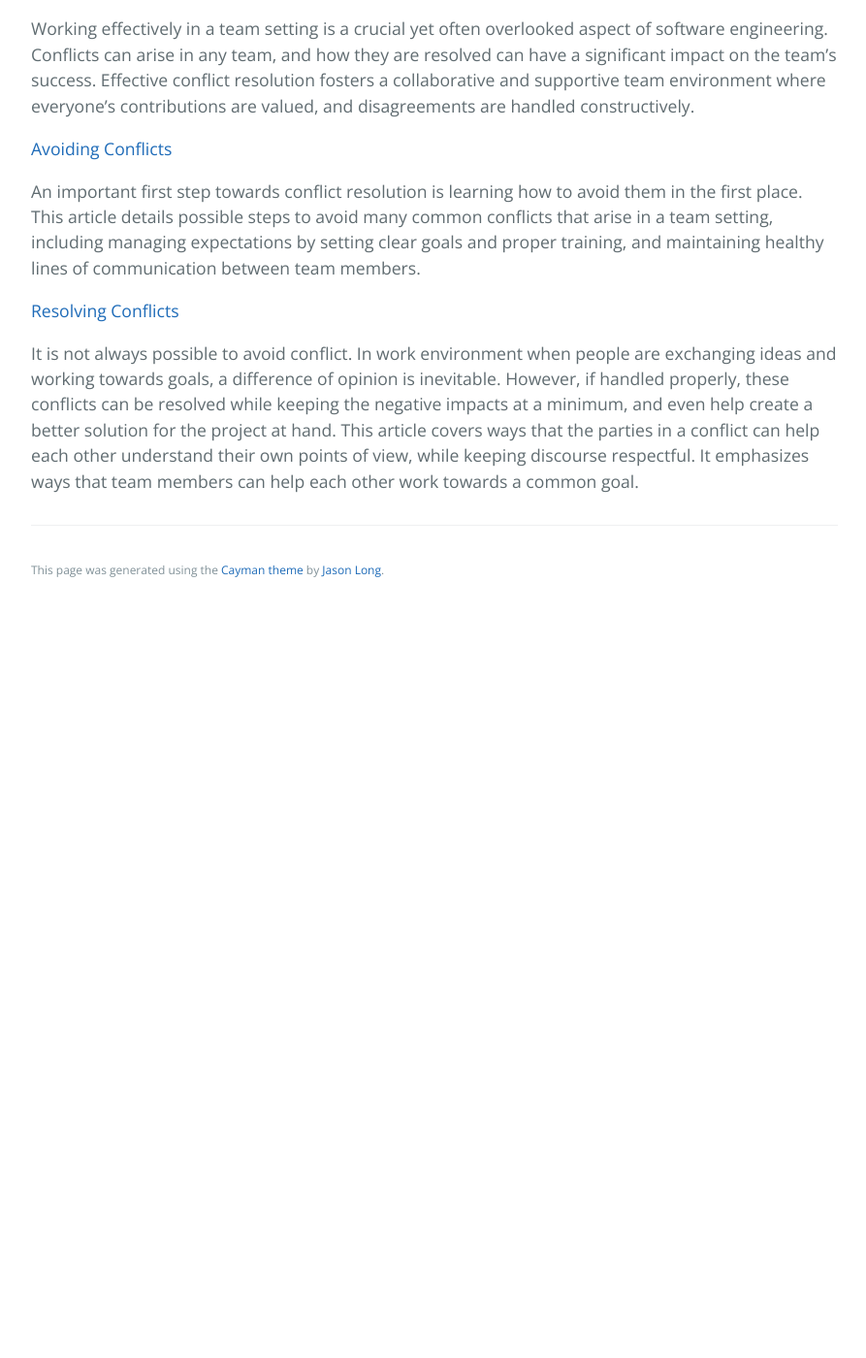
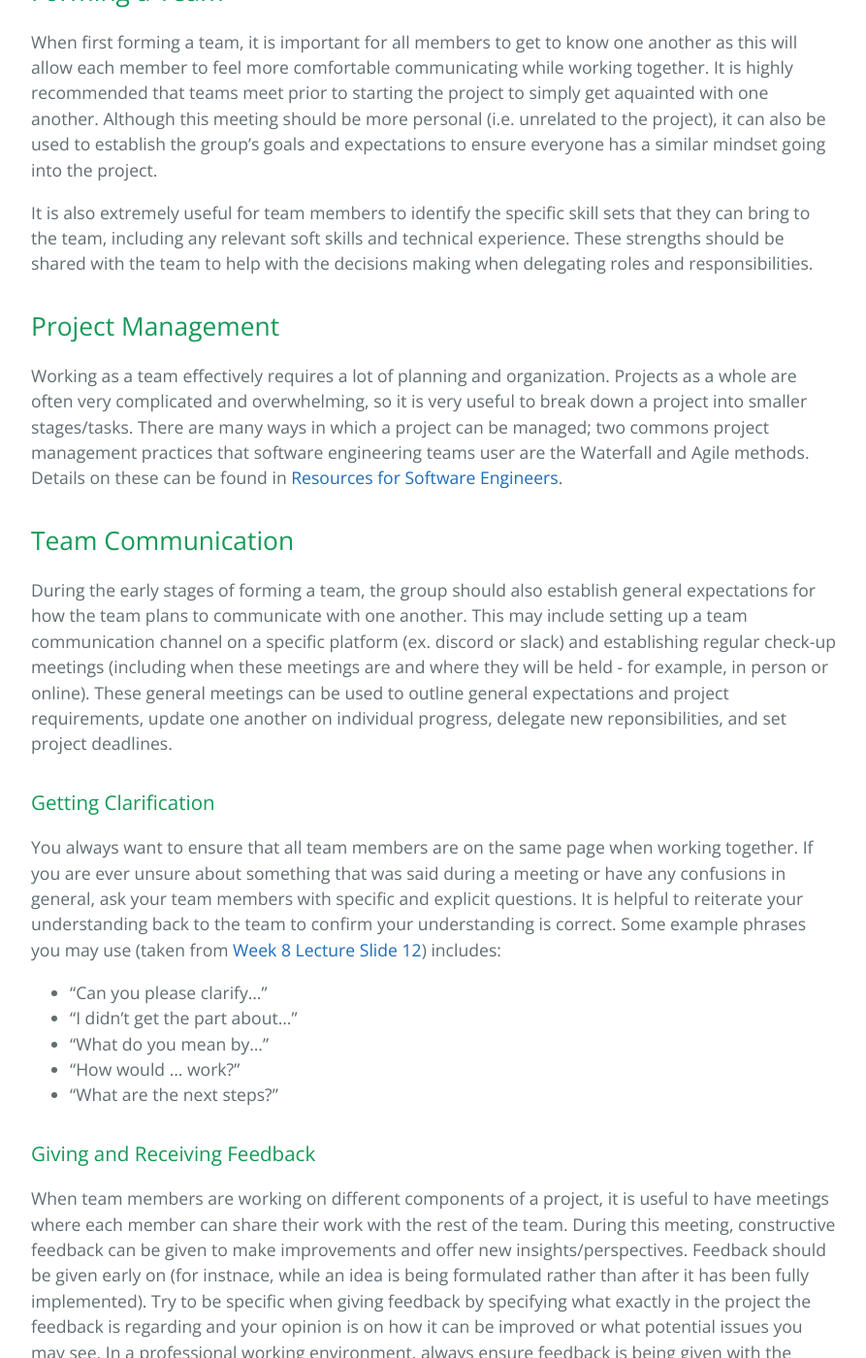
Before and after one commit to learning-software-engineering/learning-software-engineering.github.io, a Jekyll site: the page built from Topics/Teamwork.md, in a window 1280 px wide and 1400 px high, scrolled down 450 px. Shown: the whole window at 97% size, without its empty margins (192-1085 px from the left). Built offline with Jekyll 4.4.1, drawn with Linux system fonts in a browser that asks for light colours; our own code applies the rules of GitHub Pages for plain Markdown files; before the commit the page ends 1080 px from its top, so only the background shows below that; some of the changed text lies outside the part shown.

Commit message:
updated Teamwork.md with more information

```diff
--- a/Topics/Teamwork.md
+++ b/Topics/Teamwork.md
@@ -1,4 +1,26 @@
-## Resources for Teamwork
+# Resources for Teamwork
+
+## Forming a Team
+When first forming a team, it is important for all members to get to know one another as this will allow each member to feel more comfortable communicating while working together. It is highly recommended that teams meet prior to starting the project to simply get aquainted with one another. Although this meeting should be more personal (i.e. unrelated to the project), it can also be used to establish the group's goals and expectations to ensure everyone has a similar mindset going into the project.
+
+It is also extremely useful for team members to identify the specific skill sets that they can bring to the team, including any relevant soft skills and technical experience. These strengths should be shared with the team to help with the decisions making when delegating roles and responsibilities.
+
+## Project Management
+Working as a team effectively requires a lot of planning and organization. Projects as a whole are often very complicated and overwhelming, so it is very useful to break down a project into smaller stages/tasks. There are many ways in which a project can be managed; two commons project management practices that software engineering teams user are the Waterfall and Agile methods. Details on these can be found in [Resources for Software Engineers](https://learning-software-engineering.github.io/Topics/Software_Engineering.html#resources-for-software-engineering).
+
+## Team Communication
+During the early stages of forming a team, the group should also establish general expectations for how the team plans to communicate with one another. This may include setting up a team communication channel on a specific platform (ex. discord or slack) and establishing regular check-up meetings (including when these meetings are and where they will be held - for example, in person or online). These general meetings can be used to outline general expectations and project requirements, update one another on individual progress, delegate new reponsibilities, and set project deadlines.
+
+### Getting Clarification
+You always want to ensure that all team members are on the same page when working together. If you are ever unsure about something that was said during a meeting or have any confusions in general, ask your team members with specific and explicit questions. It is helpful to reiterate your understanding back to the team to confirm your understanding is correct. Some example phrases you may use (taken from [Week 8 Lecture Slide 12](https://q.utoronto.ca/courses/293515/files/25224801/download?download_frd=1)) includes:
+- "Can you please clarify..."
+- "I didn't get the part about..."
+- "What do you mean by..."
+- "How would ... work?"
+- "What are the next steps?"
+
+### Giving and Receiving Feedback
+When team members are working on different components of a project, it is useful to have meetings where each member can share their work with the rest of the team. During this meeting, constructive feedback can be given to make improvements and offer new insights/perspectives. Feedback should be given early on (for instnace, while an idea is being formulated rather than after it has been fully implemented). Try to be specific when giving feedback by specifying what exactly in the project the feedback is regarding and your opinion is on how it can be improved or what potential issues you may see. In a professional working environment, always ensure feedback is being given with the purpose of supporting the team's goals and improving the project rather than being influenced by any negative emotions. On the other hand, is it good to practice being open and receptive of feedback - understand that everyone has different experiences and opinions and their feedback is not meant to be a criticism but a suggestion that you and the team can benefit from.
 
 
 ## Conflict Resolution
```
